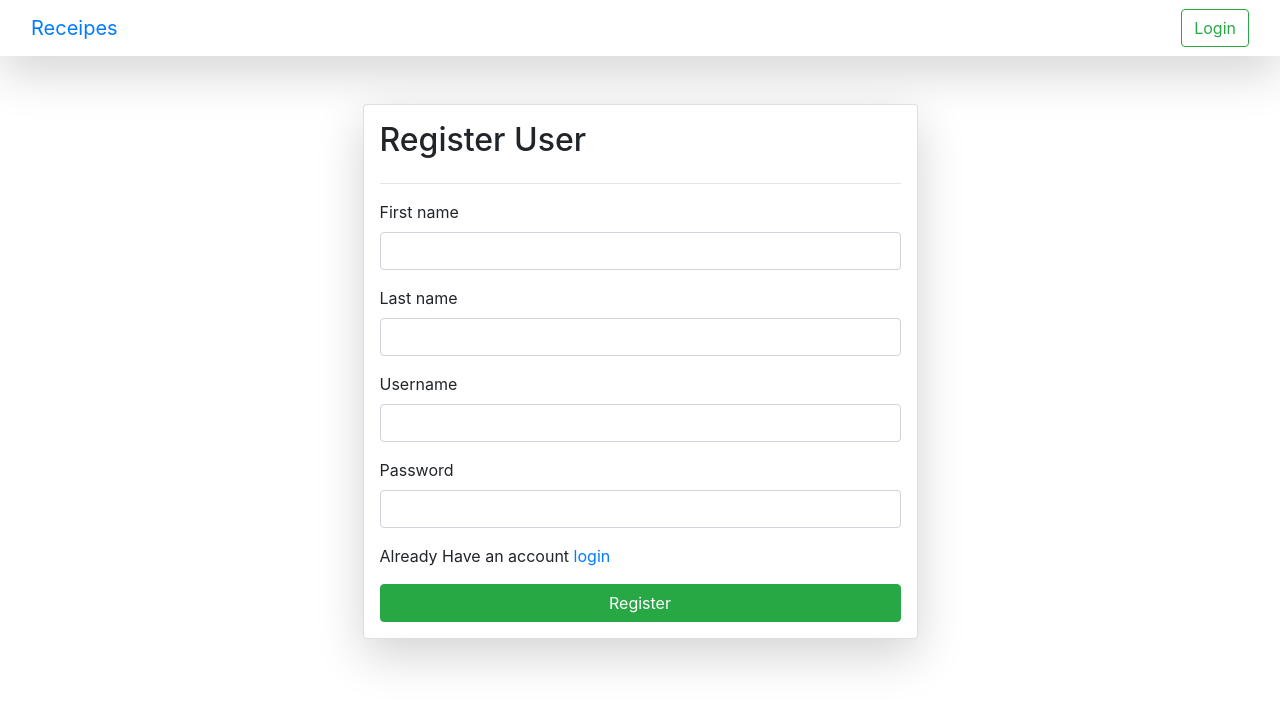
After one commit to shubhgithubrit/djangoReceipeApp, a Django app: page /register/ in a window 1280 px wide. The commit adds this page. Shown: the top 707 px of the page. Run offline with Django 4.2, Linux system fonts and the light colour scheme; some libraries are stand-ins or nearby versions.

Commit message:
Aunthentication Page added

```diff
--- a/core/urls.py
+++ b/core/urls.py
@@ -23,11 +23,15 @@ from django.conf import settings
 from django.contrib.staticfiles.urls import staticfiles_urlpatterns
 urlpatterns = [
     path("",home,name="home"),
-    path("success_page/",success,name="success"),
+    # path("success_page/",success,name="success"),
     path('admin/', admin.site.urls),
+    path("login/",login_page,name="login_page"),
+    path("register/",register_page,name="register_page"),
     path("receipe/",receipes,name="receipes"),
     path("delete_receipe/<id>/",delete_receipe, name="delete_receipe"),
-    path("update_receipe/<id>",update_receipe, name="update_receipe")
+    path("update_receipe/<id>",update_receipe, name="update_receipe"),
+    path("logout/",logout_page,name="logout_page")
+
 ]
 
 if settings.DEBUG:
--- a/home/templates/base.html
+++ b/home/templates/base.html
@@ -11,6 +11,16 @@
         <link rel="stylesheet" href="">
     </head>
     <body>
+        <nav class="navbar p3 bg-body-tertiary shadow-lg">
+            <div class="container-fluid">
+              <a class="navbar-brand">Receipes</a>
+              {%if request.user.is_authenticated %}
+                <a href="/logout/" class="btn btn-outline-success" type="submit">Logout</a>
+                {%else%}
+                <a href="/login/" class="btn btn-outline-success" type="submit">Login</a>
+                {%endif%}
+            </div>
+          </nav>
       {% block start %}
       {% endblock  %}
 
--- a/vege/models.py
+++ b/vege/models.py
@@ -1,7 +1,8 @@
 from django.db import models
-
+from django.contrib.auth.models import User
 # Create your models here.
 class Receipe(models.Model):
+    user=models.ForeignKey(User,on_delete=models.SET_NULL,null=True,blank=True)
     receipe_name=models.CharField(max_length=200)
     receipe_description=models.TextField()
     receipe_image=models.ImageField(upload_to="receipe")
--- /dev/null
+++ b/vege/templates/register.html
@@ -0,0 +1,42 @@
+{% extends "base.html" %}
+{% block start %}
+<div class="container-md mt-5">
+    <form class="col-6 mx-auto card p3 shadow-lg p-3 mb-5 bg-body-tertiary rounded" method="post"
+        enctype="multipart/form-data">
+        {% csrf_token %}
+        <h2>Register User</h2>
+        <hr>
+        {% if messages %}
+        <div class="alert alert-success" role="alert">
+
+
+
+            {% for message in messages %}
+            {{ message }}
+            {% endfor %}
+
+
+        </div>
+        {% endif %}
+
+        <div class="mb-3">
+            <label for="firstName" class="form-label">First name</label>
+            <input type="text" class="form-control" name="user_firstName">
+        </div>
+        <div class="mb-3">
+            <label for="lastName" class="form-label">Last name</label>
+            <input type="text" class="form-control" name="user_lastName">
+        </div>
+        <div class="mb-3">
+            <label for="userName" class="form-label">Username</label>
+            <input type="text" class="form-control" name="user_name">
+        </div>
+        <div class="mb-3">
+            <label for="userPassword" class="form-label">Password</label>
+            <input type="password" class="form-control" name="user_password">
+        </div>
+        <p>Already Have an account <a href="/login/">login</a></p>
+        <button type="submit" class="btn btn-success">Register</button>
+    </form>
+</div>
+{% endblock %}
--- a/vege/views.py
+++ b/vege/views.py
@@ -1,6 +1,12 @@
 from django.shortcuts import render, redirect
 from .models import *
+from django.contrib.auth.models import User
+from django.contrib import messages
+from django.contrib.auth import authenticate,login,logout
+from django.contrib.auth.decorators import login_required
+
 # Create your views here.
+@login_required(login_url="/login/")
 def receipes(request):
     if request.method == "POST":
         data=request.POST
@@ -24,11 +30,15 @@ def receipes(request):
 
     return render(request,"receipe.html",context)
 
+
+@login_required(login_url="/login/")
 def delete_receipe(request,id):
     queryset=Receipe.objects.get(id=id)
     queryset.delete()
     return redirect("/receipe/")
 
+
+@login_required(login_url="/login/")
 def update_receipe(request,id):
     queryset=Receipe.objects.get(id=id)
 
@@ -49,3 +59,54 @@ def update_receipe(request,id):
 
     context={"receipes":queryset}
     return render(request,"update_receipe.html",context)
+
+def login_page(request):
+    if request.method=="POST":
+        username=request.POST.get("user_name")
+        password=request.POST.get("user_password")
+        print(username,password)
+
+        if not User.objects.filter(username=username).exists():
+            messages.info(request,"Invalid Username")
+            return redirect("/login/")
+        user=authenticate(username=username,password=password)
+
+
+        if user==None:
+            messages.error(request,"Invalid Credentials")
+            return redirect("/login/")
+        else:
+            login(request,user=user)
+            return redirect("/receipe/")
+
+
+    return render(request,"login.html")
+
+
+def logout_page(request):
+    logout(request=request)
+    return redirect("/login/")
+
+
+def register_page(request):
+    if request.method=="POST":
+        first_name=request.POST.get("user_firstName")
+        last_name=request.POST.get("user_lastName")
+        username=request.POST.get("user_name")
+        password=request.POST.get("user_password")
+        user=User.objects.filter(username=username)
+        if user.exists():
+            messages.info(request,"Username Already Exist")
+            return redirect("/register/")
+
+        user=User.objects.create(
+            first_name=first_name,
+            last_name=last_name,
+            username=username,
+        )
+        user.set_password(password)
+        user.save()
+        messages.success(request,"Account Created Successfully!!")
+        return redirect("/register/")
+
+    return render(request,"register.html")
```
Also changed, not shown: vege/templates/login.html (added, +32 -0 lines), db.sqlite3, vege/migrations/0002_receipe_user.py (added).
